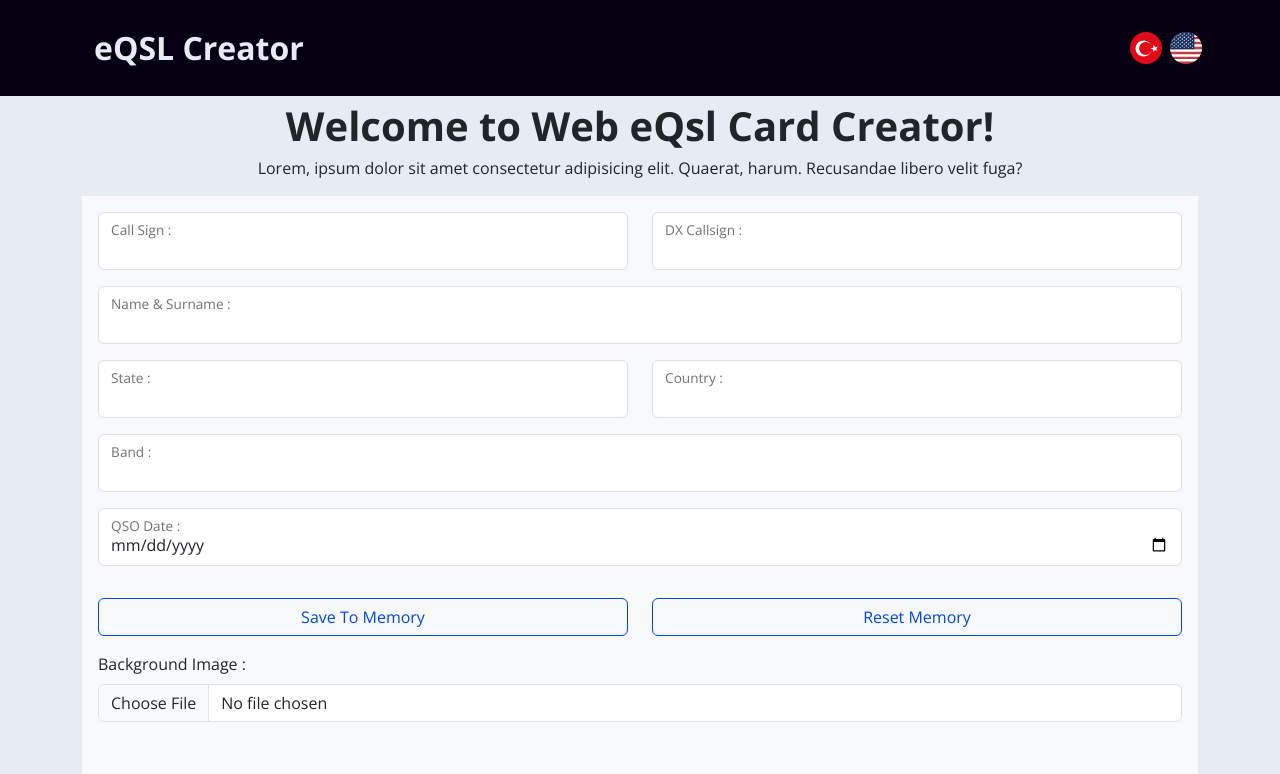
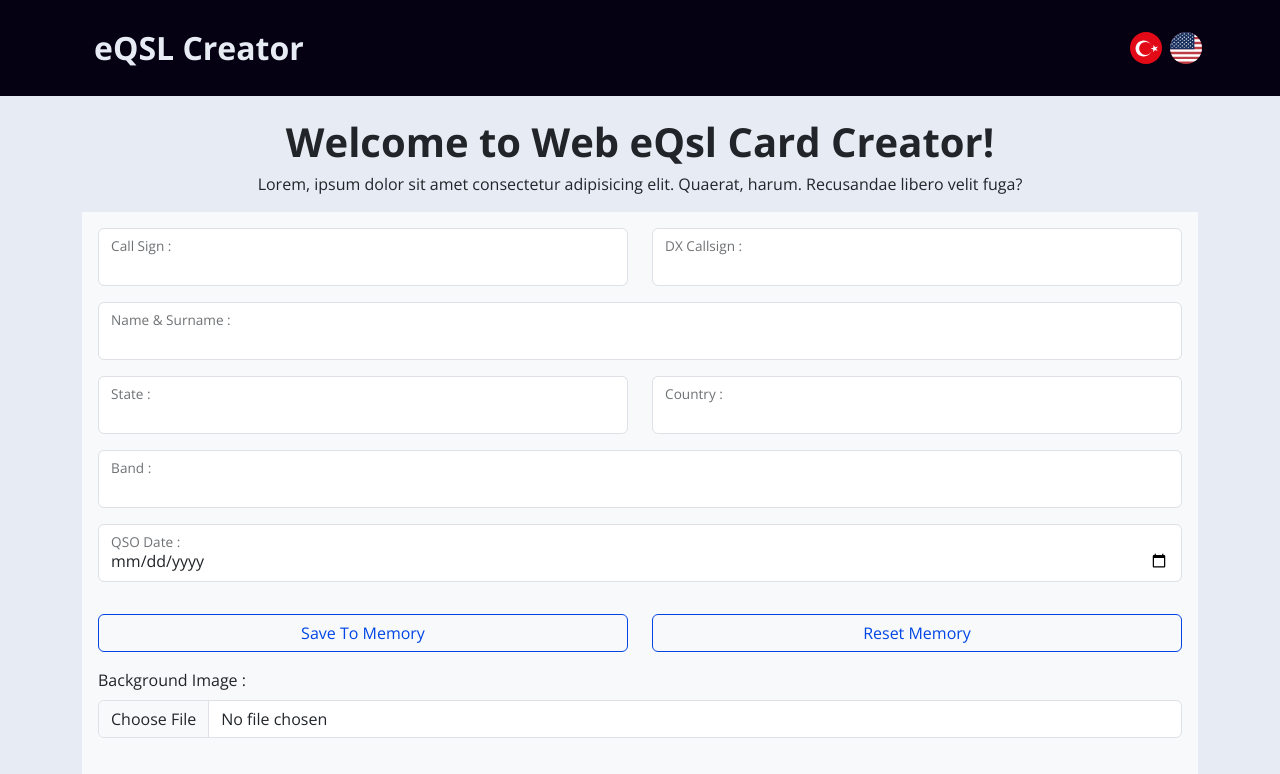
Before and after one commit to bora-sen/web-eqsl-creator, a React (Vite) app: page / in a window 1280 px wide. Shown: the top 774 px of the page. Built offline with nearby package versions, Linux system fonts and the light colour scheme.

Commit message:
Update main app background color

```diff
--- a/src/App.jsx
+++ b/src/App.jsx
@@ -8,7 +8,7 @@ function App() {
     <>
       <Header />
       <section className="bg-light">
-        <section className="container mx-auto bg-light">
+        <section className="container mx-auto pt-3">
           <div className="w-full text-center">
             <span className="fw-bold fs-1">{t("welcome")}</span>
             <p>Lorem, ipsum dolor sit amet consectetur adipisicing elit. Quaerat, harum. Recusandae libero velit fuga?</p>
```
